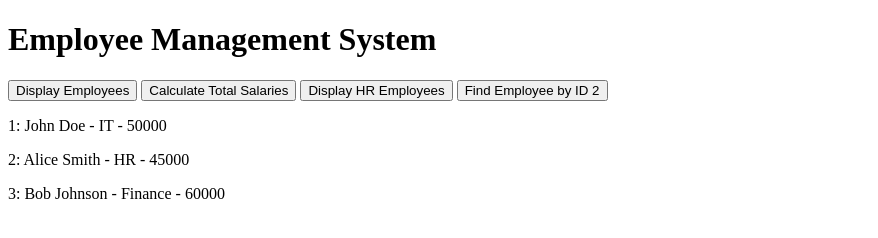
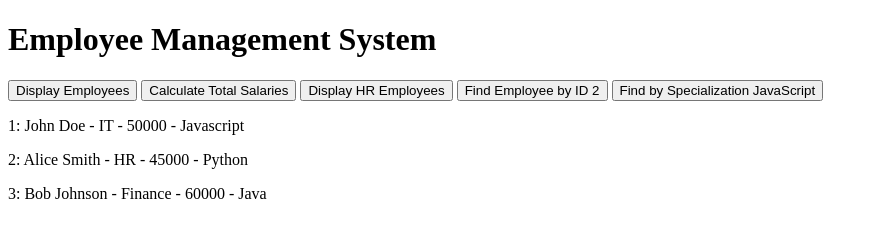
Before and after one commit to david-esparza-dominguez/ibms-javascript-programming-essentials, a plain HTML site: page employeeDetails/employee_details.html in a window 1280 px wide. Both pictures are taken after a click on the button "Display Employees". Shown: the whole page, without its empty margins (0-878 px from the left). Drawn offline with Linux system fonts and the light colour scheme.

Commit message:
feat: Add employee specialization field and search functionality

```diff
--- a/employeeDetails/employee_details.html
+++ b/employeeDetails/employee_details.html
@@ -11,6 +11,7 @@
     <button onclick="calculateTotalSalaries()">Calculate Total Salaries</button>
     <button onclick="displayHREmployees()">Display HR Employees</button>
     <button onclick="findEmployeeById(2)">Find Employee by ID 2</button>
+    <button onclick="findBySpecializationJavascript()">Find by Specialization JavaScript</button>
   </div>
 
  <div id="employeesDetails"></div>
--- a/employeeDetails/employee_details.js
+++ b/employeeDetails/employee_details.js
@@ -1,14 +1,14 @@
 const employees = [
-      { id: 1, name: 'John Doe', age: 30, department: 'IT', salary: 50000 },
-      { id: 2, name: 'Alice Smith', age: 28, department: 'HR', salary: 45000 },
-      { id: 3, name: 'Bob Johnson', age: 35, department: 'Finance', salary: 60000 },
+      { id: 1, name: 'John Doe', age: 30, department: 'IT', salary: 50000, specialization: 'Javascript' },
+      { id: 2, name: 'Alice Smith', age: 28, department: 'HR', salary: 45000, specialization: 'Python' },
+      { id: 3, name: 'Bob Johnson', age: 35, department: 'Finance', salary: 60000, specialization: 'Java' },
       //... More employee records can be added here
     ];
 
 // Function to display all employees
 function displayEmployees() {
     const totalEmployees = employees
-        .map(employee => `<p>${employee.id}: ${employee.name} - ${employee.department} - ${employee.salary}</p>`)
+        .map(employee => `<p>${employee.id}: ${employee.name} - ${employee.department} - ${employee.salary} - ${employee.specialization} </p>`)
         .join('');
     document.getElementById('employeesDetails').innerHTML = totalEmployees;
 }
@@ -21,16 +21,22 @@ function calculateTotalSalaries() {
 
 function displayHREmployees() {
     const hrEmployees = employees.filter(employee => employee.department === 'HR');
-    const hrEmployeesDisplay = hrEmployees.map((employee, index) => `<p>${employee.id}: ${employee.name}: ${employee.name} - ${employee.department} - ${employee.salary}</p>`).join('');
+    const hrEmployeesDisplay = hrEmployees.map((employee, index) => `<p>${employee.id}: ${employee.name}: ${employee.name} - ${employee.department} - ${employee.salary} - ${employee.specialization}</p>`).join('');
     document.getElementById('employeesDetails').innerHTML = hrEmployeesDisplay;
 }
 
 function findEmployeeById(employeeId) {
     const foundEmployee = employees.find(employee => employee.id === employeeId);
     if (foundEmployee) {
-        document.getElementById('employeesDetails').innerHTML =`<p>${foundEmployee.id}: ${foundEmployee.name}: ${foundEmployee.name} - ${foundEmployee.department} - ${foundEmployee.salary}</p>`;
+        document.getElementById('employeesDetails').innerHTML =`<p>${foundEmployee.id}: ${foundEmployee.name}: ${foundEmployee.name} - ${foundEmployee.department} - ${foundEmployee.salary} - ${employee.specialization}</p>`;
         }
     else{
         document.getElementById('employeesDetails').innerHTML = 'no employee has been found with this ID';
         }
    }
+
+function findBySpecializationJavascript() {
+    const javascriptEmployees = employees.filter(employee => employee.specialization === 'Javascript');
+    const javascriptEmployeesDisplay = javascriptEmployees.map(employee => `<p>${employee.id}: ${employee.name} - ${employee.department} - ${employee.salary} - ${employee.specialization}</p>`).join('');
+    document.getElementById('employeesDetails').innerHTML = javascriptEmployeesDisplay;
+}
```
